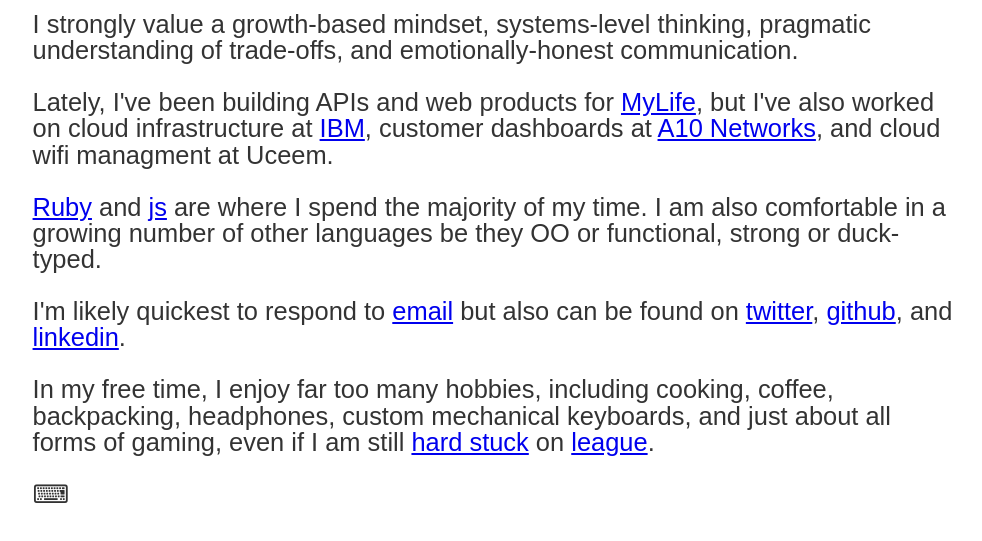
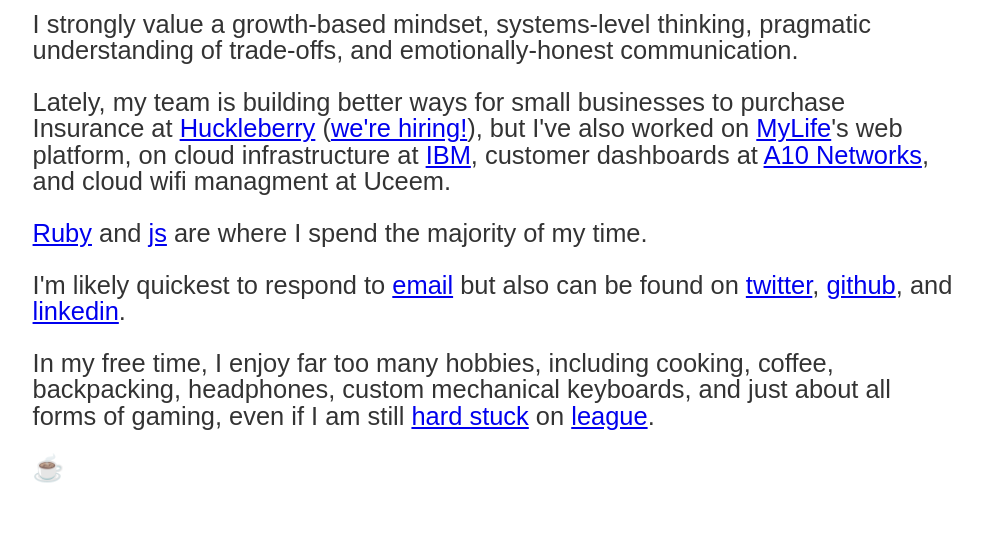
Before and after one commit to nickbender/nickbender.io, a Gatsby site: page / in a window 1280 px wide. Shown: the part 415-956 px from the top of the page, without its empty margins (147-1129 px from the left). Built offline with nearby package versions, Linux system fonts and the light colour scheme; Gatsby itself is replaced by a stand-in of ours.

Commit message:
Add Huckleberry and update references

```diff
--- a/src/pages/index.js
+++ b/src/pages/index.js
@@ -13,12 +13,15 @@ const IndexPage = () => (
       I strongly value a growth-based mindset, systems-level thinking, pragmatic understanding of trade-offs, and emotionally-honest communication.
     </p>
     <p>
-      Lately, I've been building APIs and web products for <a href='https://my.life'>MyLife</a>,
-      but I've also worked on cloud infrastructure at <a href='https://ibm.com'>IBM</a>,
+      Lately, my team is building better ways for small businesses to purchase
+      Insurance at <a href='https://huckleberry.com'>Huckleberry</a> (<a href='https://huckleberry.com/careers/category/all/'>we're hiring!</a>), but
+      I've also worked on <a href='https://my.life'>MyLife</a>'s web platform,
+      on cloud infrastructure at <a href='https://ibm.com'>IBM</a>,
       customer dashboards at <a href='https://a10networks.com'>A10 Networks</a>, and cloud wifi
       managment at Uceem.</p>
     <p>
-      <a href='https://www.ruby-lang.org/en/'>Ruby</a> and <a href='https://developer.mozilla.org/en-US/docs/Web/javascript'>js</a> are where I spend the majority of my time. I am also comfortable in a growing number of other languages be they OO or functional, strong or duck-typed.
+      <a href='https://www.ruby-lang.org/en/'>Ruby</a> and <a href='https://developer.mozilla.org/en-US/docs/Web/javascript'>js</a> are where
+      I spend the majority of my time.
     </p>
     <p>
       I'm likely quickest to respond to <a href='mailto:nickbender@hey.com'>email</a> but also can be found on <a href='https://twitter.com/nickbender'>twitter</a>, <a href='https://github.com/nickbender'>github</a>, and <a href='https://linkedin.com/in/nickbender35'>linkedin</a>.
@@ -27,7 +30,7 @@ const IndexPage = () => (
       In my free time, I enjoy far too many hobbies, including cooking, coffee, backpacking, headphones, custom mechanical keyboards, and just about all
       forms of gaming, even if I am still <a href='https://na.op.gg/summoner/userName=Pikl'>hard stuck</a> on <a href='https://leagueoflegends.com'>league</a>.
     </p>
-    <p><span role='img' aria-label='robot'>⌨</span></p>
+    <p><span role='img' aria-label='coffee'>☕️</span></p>
   </Layout>
 )
 
```
